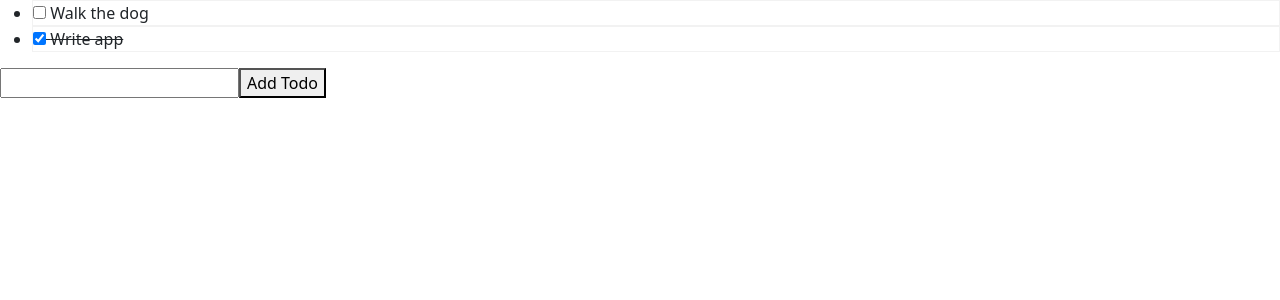
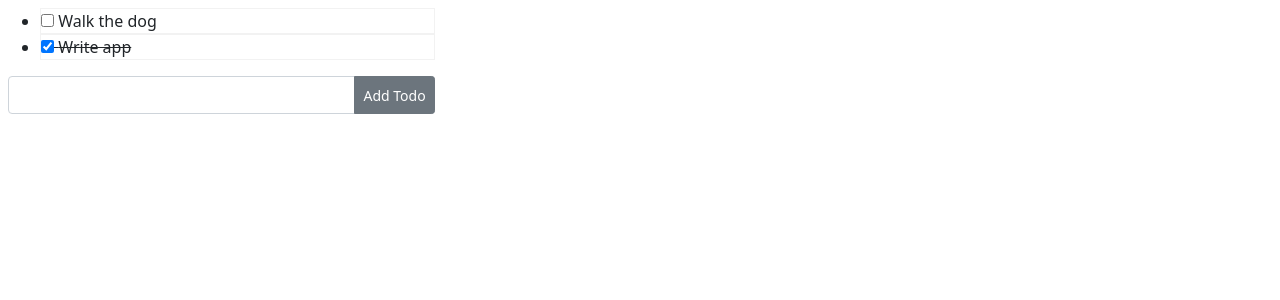
Before and after one commit to Dulatto/react-typescript-todo, a React (Create React App) app: page / in a window 1280 px wide. Shown: the top 300 px of the page. Built offline with nearby package versions, Linux system fonts and the light colour scheme.

Commit message:
bootstrap 5

```diff
--- a/src/AddTodoForm.tsx
+++ b/src/AddTodoForm.tsx
@@ -8,20 +8,23 @@ export const AddTodoForm: React.FC<Props> = ({ addTodo }) => {
     const [text, setText] = useState('');
 
     return (
-        <form>
+        <form className='col-4 ms-2 mt-3 '>
+            <div className='input-group'>
         <input
           type="text"
+          className="form-control"
           value={text}
            onChange={(e) => {
           setText(e.target.value);
         }} />
-        <button
+        <button className='btn btn-sm btn-secondary'
         type="submit"
         onClick={(e) => {
             e.preventDefault();
             addTodo(text);
             setText('');
           }}>Add Todo</button>
+          </div>
       </form>
     );
 };
--- a/src/TodoList.tsx
+++ b/src/TodoList.tsx
@@ -8,7 +8,7 @@ interface Props {
 
 export const TodoList: React.FC<Props> = ({todos, toggleTodo}) => {
     return (
-        <ul>
+        <ul className="col-4 ms-2 mt-2">
         {todos.map((todo) => (
           <TodoListItem key={todo.text} todo={todo} toggleTodo={toggleTodo} />
         ))}
```
